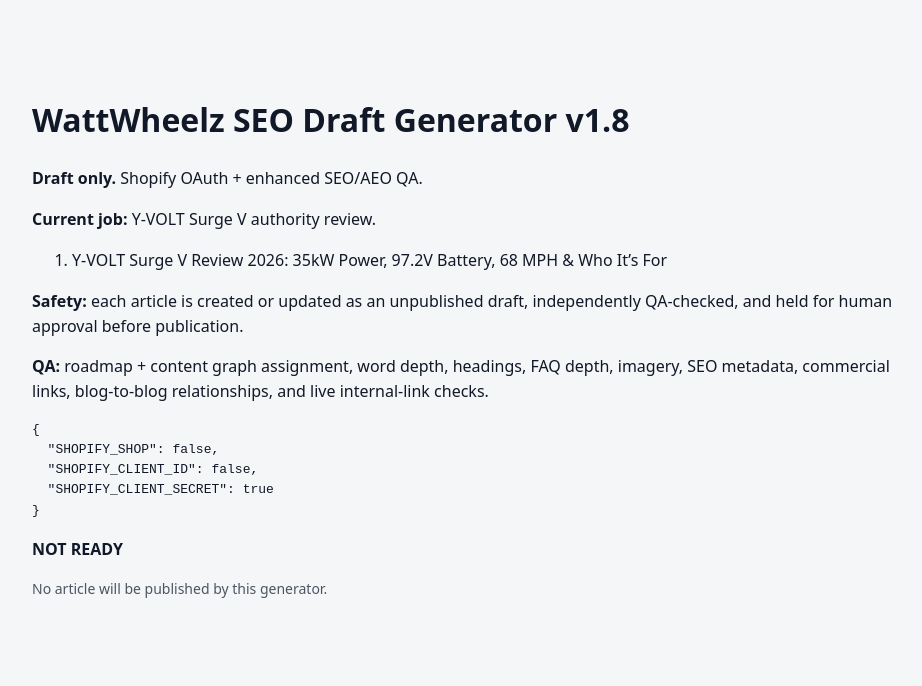
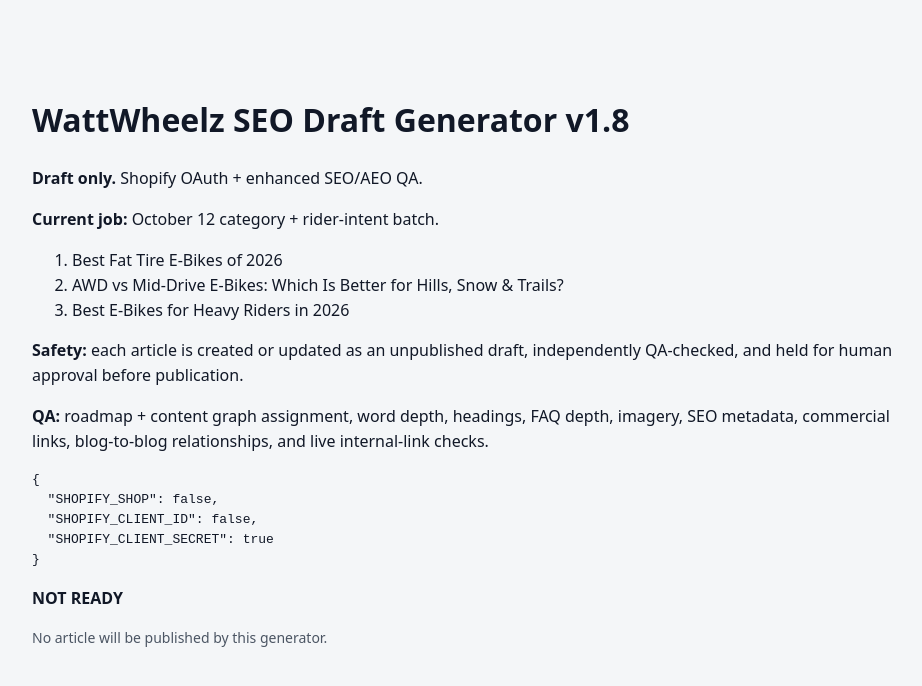
Before and after one commit to HighTicketElites/ecommerce-seo-engine, a Next.js app: page / in a window 1280 px wide. Shown: the top 686 px of the page, without its empty margins (158-1080 px from the left). Built offline with nearby package versions, Linux system fonts and the light colour scheme; no server answers.

Commit message:
WW SEO: update generator UI for Oct 12 three-blog batch

```diff
--- a/app/page.js
+++ b/app/page.js
@@ -4,14 +4,16 @@
  return <main style={{fontFamily:'system-ui',maxWidth:900,margin:'50px auto',padding:24,lineHeight:1.55}}>
   <h1>WattWheelz SEO Draft Generator v1.8</h1>
   <p><b>Draft only.</b> Shopify OAuth + enhanced SEO/AEO QA.</p>
-  <p><strong>Current job:</strong> Y-VOLT Surge V authority review.</p>
+  <p><strong>Current job:</strong> October 12 category + rider-intent batch.</p>
 <ol>
- <li>Y-VOLT Surge V Review 2026: 35kW Power, 97.2V Battery, 68 MPH & Who It’s For</li>
+ <li>Best Fat Tire E-Bikes of 2026</li>
+ <li>AWD vs Mid-Drive E-Bikes: Which Is Better for Hills, Snow & Trails?</li>
+ <li>Best E-Bikes for Heavy Riders in 2026</li>
 </ol>
   <p><strong>Safety:</strong> each article is created or updated as an unpublished draft, independently QA-checked, and held for human approval before publication.</p>
   <p><strong>QA:</strong> roadmap + content graph assignment, word depth, headings, FAQ depth, imagery, SEO metadata, commercial links, blog-to-blog relationships, and live internal-link checks.</p>
   <pre>{JSON.stringify(envStatus,null,2)}</pre>
-  {ready?<p><a href="/api/shopify/install" style={{display:'inline-block',padding:'14px 20px',background:'#111827',color:'#fff',textDecoration:'none',borderRadius:8,fontWeight:700}}>Authorize & Create / Update Y-VOLT Draft</a></p>:<p><strong>NOT READY</strong></p>}
+  {ready?<p><a href="/api/shopify/install" style={{display:'inline-block',padding:'14px 20px',background:'#111827',color:'#fff',textDecoration:'none',borderRadius:8,fontWeight:700}}>Authorize & Create / Update 3 WattWheelz Drafts</a></p>:<p><strong>NOT READY</strong></p>}
   <p style={{fontSize:14,color:'#4b5563'}}>No article will be published by this generator.</p>
  </main>;
 }
```
